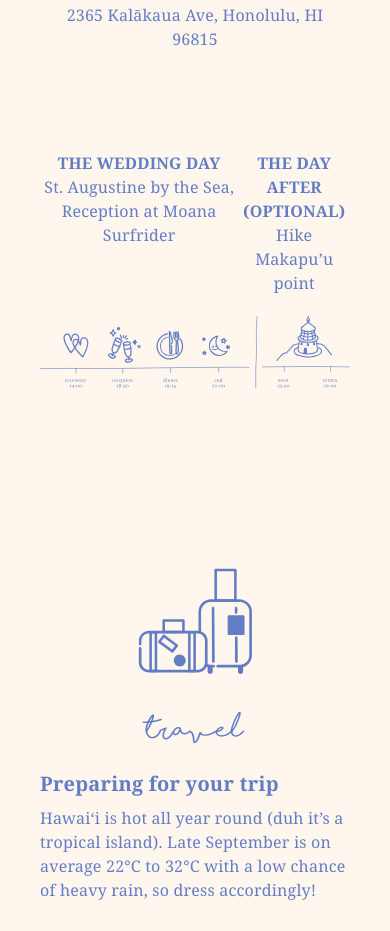
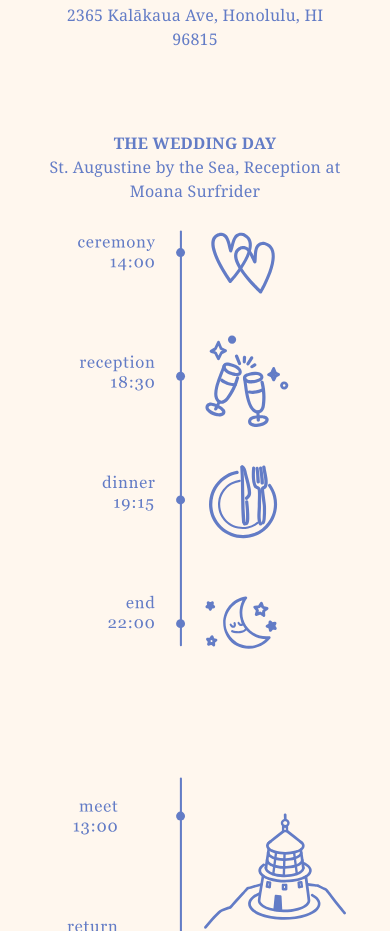
Before and after one commit to codingcapy/capyshroom, a React (Vite) app in the folder frontend/: page /home in a window 390 px wide. Shown: the part 3427-4358 px from the top of the page. Built offline with nearby package versions, Linux system fonts and the light colour scheme.

Commit message:
fix schedule layout

```diff
--- a/frontend/src/pages/WebsitePage.tsx
+++ b/frontend/src/pages/WebsitePage.tsx
@@ -16,6 +16,8 @@ import food2 from "/food2.jpg";
 import food3 from "/food3.jpg";
 import "yet-another-react-lightbox/styles.css";
 import Lightbox from "yet-another-react-lightbox";
+import mobileSchedule1 from "/mobile_schedule_01.svg";
+import mobileSchedule2 from "/mobile_schedule_02.svg";
 
 function ImageGallery() {
     const [open, setOpen] = useState(false);
@@ -267,7 +269,7 @@ export default function WebsitePage() {
                             2365 Kalākaua Ave, Honolulu, HI 96815
                         </p>
                     </div>
-                    <div className="flex justify-between text-center py-5">
+                    <div className="hidden sm:flex justify-between text-center py-5">
                         <div>
                             <div className="font-bold">THE WEDDING DAY</div>
                             <div>
@@ -282,7 +284,24 @@ export default function WebsitePage() {
                             <div>Hike Makapu’u point</div>
                         </div>
                     </div>
-                    <img src={timeline} alt="" />
+                    <img src={timeline} alt="" className="hidden sm:block" />
+                    <div className="sm:hidden text-center">
+                        <div className="mb-2">
+                            <div className="font-bold">THE WEDDING DAY</div>
+                            <div>
+                                St. Augustine by the Sea, Reception at Moana
+                                Surfrider
+                            </div>
+                        </div>
+                        <img src={mobileSchedule1} alt="" />
+                        <div className="my-2">
+                            <div className="font-bold">
+                                THE DAY AFTER (OPTIONAL)
+                            </div>
+                            <div>Hike Makapu’u point</div>
+                        </div>
+                        <img src={mobileSchedule2} alt="" />
+                    </div>
                     <img
                         src={travel}
                         alt=""
```
Also changed, not shown: 4 other files (tests, documents, lock files or other folders).
